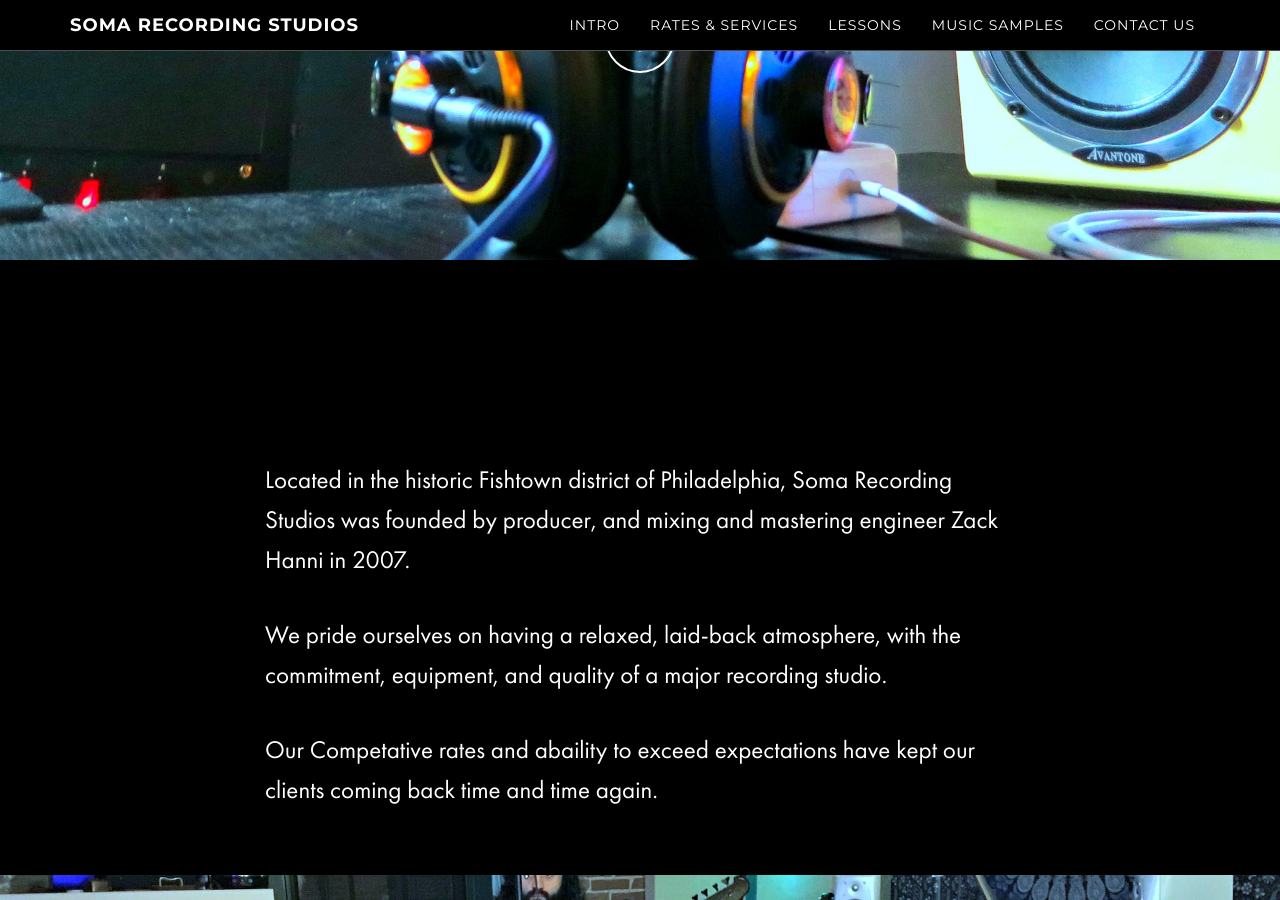
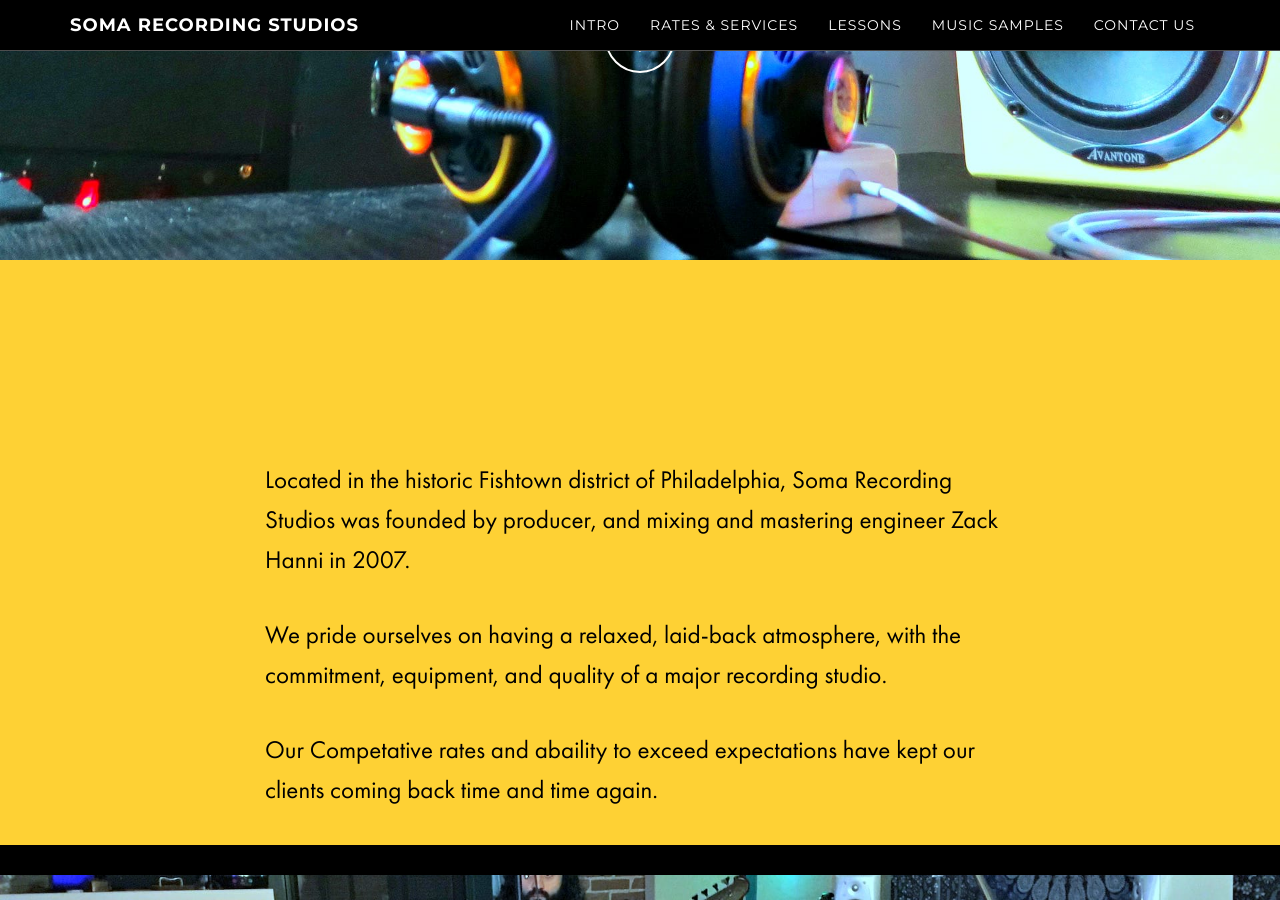
Before and after one commit to zackhanni/Soma-website-classic, a Jekyll site: the page built from index.html, in a window 1280 px wide and 900 px high, scrolled down 640 px. Built offline with Jekyll 4.4.1, drawn with Linux system fonts in a browser that asks for light colours.

Commit message:
Adds section styles

```diff
--- a/_sass/_somaaa.scss
+++ b/_sass/_somaaa.scss
@@ -12,4 +12,4 @@
 @import 'somaaa/_intro';
 @import 'somaaa/_keyframes';
 @import 'somaaa/_navbar';
-@import 'somaaa/_section-header-images';
+@import 'somaaa/_section-styles';
--- a/_sass/somaaa/_section-header-images.scss
+++ /dev/null
@@ -1,29 +0,0 @@
-#recording-studio {
-  &::before {
-    background-image: url(#{$baseurl}/img/section-recording-studio.jpg);
-  }
-}
-
-#lessons {
-  &::before {
-    background-image: url(#{$baseurl}/img/section-lessons.jpg);
-  }
-}
-
-#contact-us {
-  &::before {
-    background-image: url(#{$baseurl}/img/section-contact-us.jpg);
-  }
-}
-
-#music-samples {
-  &::before {
-    background-image: url(#{$baseurl}/img/section-music-samples.jpg);
-  }
-}
-
-#rates-services {
-  &::before {
-    background-image: url(#{$baseurl}/img/section-rates-services.jpg);
-  }
-}
--- /dev/null
+++ b/_sass/somaaa/_section-styles.scss
@@ -0,0 +1,40 @@
+#intro {
+  background-color: #FED134;
+  color: #000;
+}
+
+#rates-services {
+  background-color: #00FFFF;
+  color: #000;
+
+  &::before {
+    background-image: url(#{$baseurl}/img/section-rates-services.jpg);
+  }
+}
+
+#lessons {
+  background-color: #949494;
+
+  &::before {
+    background-image: url(#{$baseurl}/img/section-lessons.jpg);
+  }
+}
+
+#music-samples {
+  background-color: #B1C5FF;
+  color: #000;
+
+  &::before {
+    background-image: url(#{$baseurl}/img/section-music-samples.jpg);
+  }
+}
+
+
+#contact-us {
+  background-color: #000;
+  color: #FFF;
+
+  &::before {
+    background-image: url(#{$baseurl}/img/section-contact-us.jpg);
+  }
+}
```
